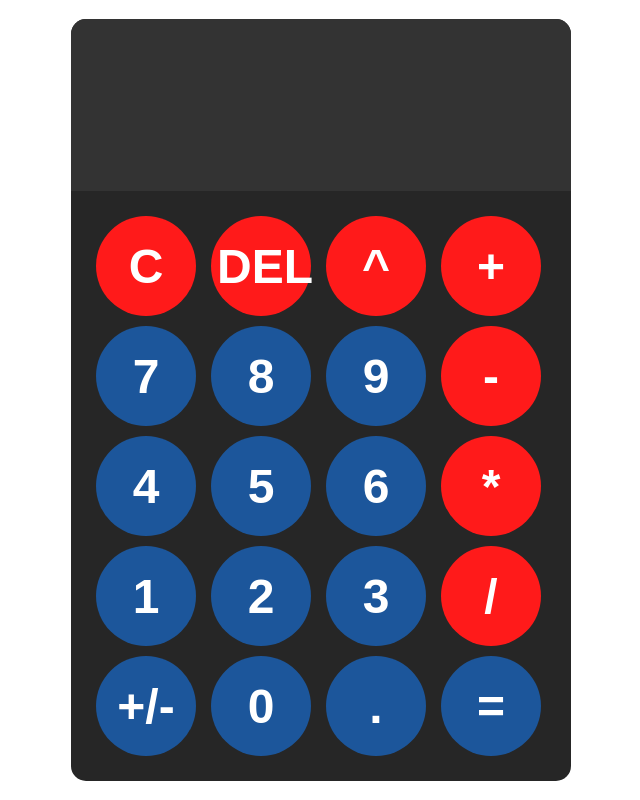
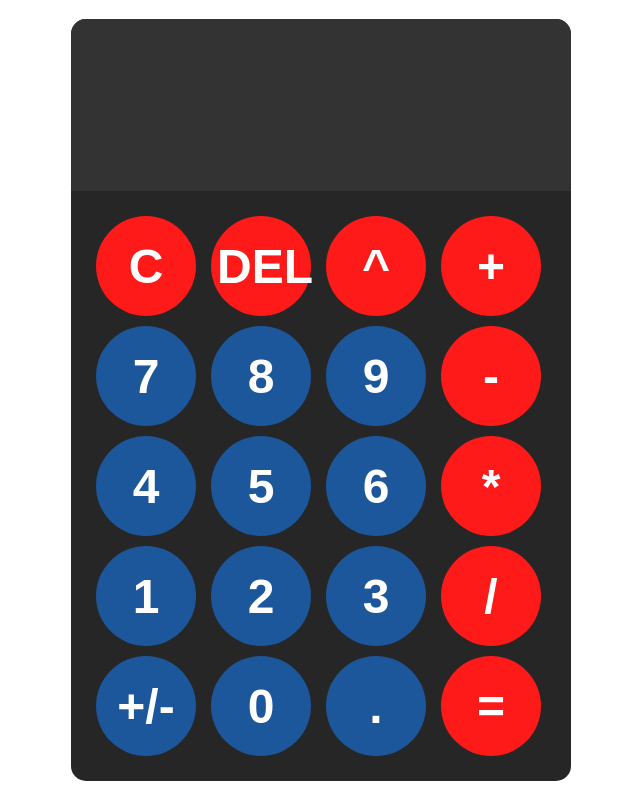
Before and after one commit to Noah-Arechiga/Calculator, a plain HTML site: page index.html in a window 1280 px wide. Shown: the whole page, without its empty margins (319-959 px from the left). Drawn offline with Linux system fonts and the light colour scheme.

Commit message:
Made = an operator button

```diff
--- a/index.html
+++ b/index.html
@@ -30,7 +30,7 @@
             <button onclick="changeSign()">+/-</button>
             <button onclick="appendToDisplay('0')">0</button>
             <button onclick="appendToDisplay('.')">.</button>
-            <button onclick="calculate()">=</button>
+            <button onclick="calculate()" class="operator-btn">=</button>
         </div>
     </div>
 
```
